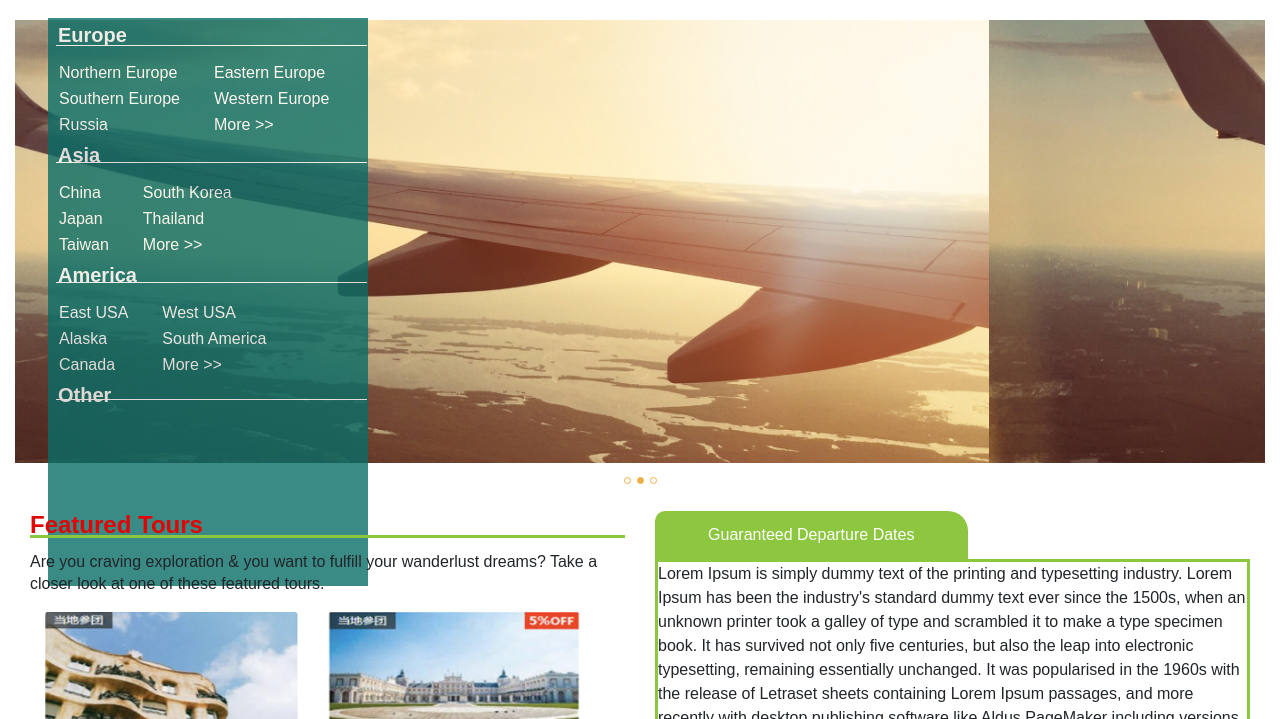
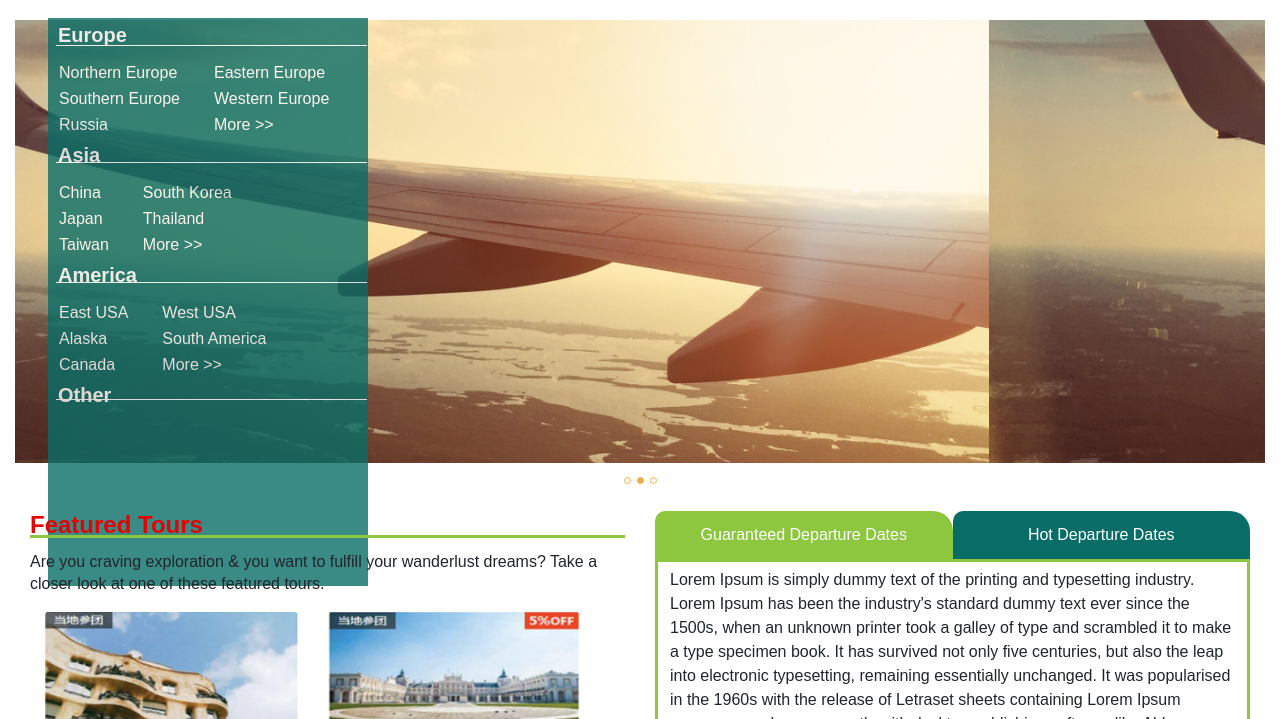
Before and after one commit to jackiepareja/ch-static, a plain HTML site: page index.html in a window 1280 px wide. Shown: the part 233-952 px from the top of the page. Drawn offline with nearby package versions, Linux system fonts and the light colour scheme.

Commit message:
finished tab

```diff
--- a/ch-assets/css/index.css
+++ b/ch-assets/css/index.css
@@ -35,21 +35,56 @@ p.feature-text-3 {
     margin-bottom: .4em;
 }
 
-/* -- Right -- */
-button#guaranteed-tab {
+/*======================================
+  Guaranteed Dates & Hot Departure Dates
+======================================*/
+
+.all-tabs {
+    overflow: hidden;
+    border: none;
+    background-color: #FFF;
+}
+
+/* Style the buttons that are used to open the tab content */
+.all-tabs button {
+    float: left;
+    border: none;
+    outline: none;
+    cursor: pointer;
+    transition: 0.3s;
+}
+button.guaranteed-tab {
     background-color: #8DC63F;
-    border: none;
-    color: #FFF;
+    color: #fff;
     border-radius: 10px 20px 0 0;
     width: 50%;
     height: 3em;
-    cursor: pointer;
-    position: absolute;
-    z-index: 2;
 }
-div.guaranteed-departure-dates {
+
+button.hot-tab {
+    background-color: #096D67;
+    color: #fff;
+    border-radius: 10px 20px 0 0;
+    width: 50%;
+    height: 3em;
+}
+/* Change background color of buttons on hover */
+.all-tabs button:hover {
+}
+
+/* Create an active/current tablink class */
+.all-tabs button.active {
+}
+
+/* Style the tab content */
+.tabcontents {
+    padding: 6px 12px;
+    border-top: none;
+}
+#hot{
+    display: none;
+    border: 3px solid #096D67
+}
+#guaranteed {
     border: 3px solid #8DC63F;
-    border-radius: 0 0 3px 3px;
-    position: relative;
-    top: 3em;
 }
--- a/ch-assets/js/main.js
+++ b/ch-assets/js/main.js
@@ -0,0 +1,20 @@
+function openCity(evt, tabName) {
+    // Declare all variables
+    var i, tabcontents, tablinks;
+
+    // Get all elements with class="tabcontent" and hide them
+    tabcontents = document.getElementsByClassName("tabcontents");
+    for (i = 0; i < tabcontents.length; i++) {
+        tabcontents[i].style.display = "none";
+    }
+
+    // Get all elements with class="tablinks" and remove the class "active"
+    tablinks = document.getElementsByClassName("tablinks");
+    for (i = 0; i < tablinks.length; i++) {
+        tablinks[i].className = tablinks[i].className.replace(" active", "");
+    }
+
+    // Show the current tab, and add an "active" class to the button that opened the tab
+    document.getElementById(tabName).style.display = "block";
+    evt.currentTarget.className += " active";
+}
--- a/index.html
+++ b/index.html
@@ -413,9 +413,18 @@
             </div>
             <div class="col-lg-6 featured-col-2">
                 <div class="featured-col-2-wrapper">
-                   <button id="guaranteed-tab">Guaranteed Departure Dates</button>
-                    <div class="guaranteed-departure-dates">
+                  <!-- tab links -->
+                  <div class="all-tabs">
+                      <button class="tablinks guaranteed-tab" onclick="openCity(event, 'guaranteed')">Guaranteed Departure Dates</button>
+                      <button class="tablinks hot-tab" onclick="openCity(event, 'hot')">Hot Departure Dates</button>
+                  </div>
+
+                   <!-- tab content -->
+                    <div id="guaranteed" class="tabcontents">
                         Lorem Ipsum is simply dummy text of the printing and typesetting industry. Lorem Ipsum has been the industry's standard dummy text ever since the 1500s, when an unknown printer took a galley of type and scrambled it to make a type specimen book. It has survived not only five centuries, but also the leap into electronic typesetting, remaining essentially unchanged. It was popularised in the 1960s with the release of Letraset sheets containing Lorem Ipsum passages, and more recently with desktop publishing software like Aldus PageMaker including versions of Lorem Ipsum.
+                    </div>
+                    <div id="hot" class="tabcontents">
+                        Bacon Ipsum.
                     </div>
                 </div>
             </div>
@@ -529,7 +538,7 @@
     <!-- BootstrapCDN JS-->
     <script src="https://stackpath.bootstrapcdn.com/bootstrap/4.1.3/js/bootstrap.min.js" integrity="sha384-ChfqqxuZUCnJSK3+MXmPNIyE6ZbWh2IMqE241rYiqJxyMiZ6OW/JmZQ5stwEULTy" crossorigin="anonymous"></script>
     <!-- CORE JS-->
-    <link rel="stylesheet" href="ch-assets/js/main.js">
+    <script src="ch-assets/js/main.js"></script>
 </body>
 
 </html>
```
